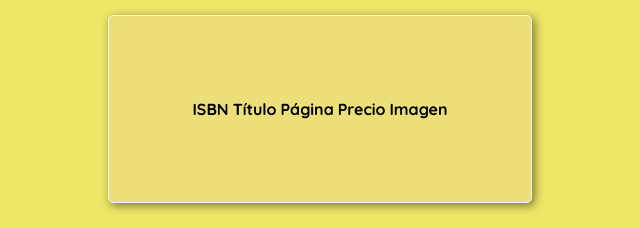
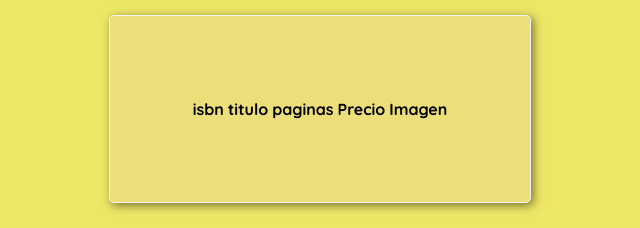
Before and after one commit to Limonyada/Backend, a plain HTML site: page libros.html in a window 1280 px wide. Shown: the part 268-496 px from the top of the page, 320-960 px from the left. Drawn offline with Linux system fonts and the light colour scheme; no server answers.

Commit message:
Add files via upload

```diff
--- a/libros.html
+++ b/libros.html
@@ -20,26 +20,20 @@
         <img src="imagenesG/logo.png" alt="logo">
     </div>
     <h1>Listado de libros en repositorio</h1><br>
-
     <table>
         <thead>
             <tr>
-                <th>ISBN</th>
-                <th>Título</th>
-                <th>Página</th>
-                <th align="right">Precio</th>
+                <th>isbn</th>
+                <th>titulo</th>
+                <th>paginas</th>
+                <th>Precio</th>
                 <th>Imagen</th>
             </tr>
         </thead>
-        <tbody id="tablaLibros"> </tbody>
+        <tbody id='listalibros'> </tbody>
     </table><br>
-
-    <div class="contenedor-centrado">
-        <a href="index.html">Menu principal</a>
+        <div class="contenedor-centrado">
+            <a href="index.html">Menu principal</a>
     </div>
-
-    <script src="java/listado.js">
-
-    </script>
-</body>
+    <script src="java/listado.js"></script>
 </html>
```
